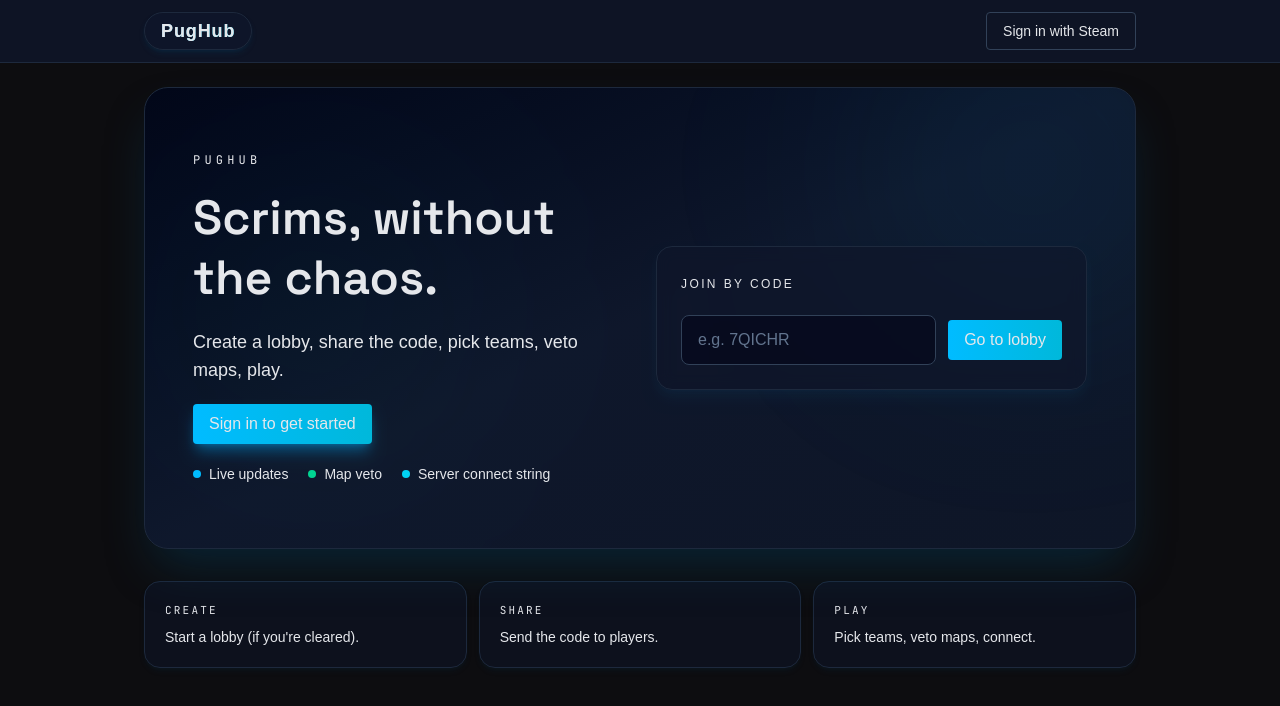
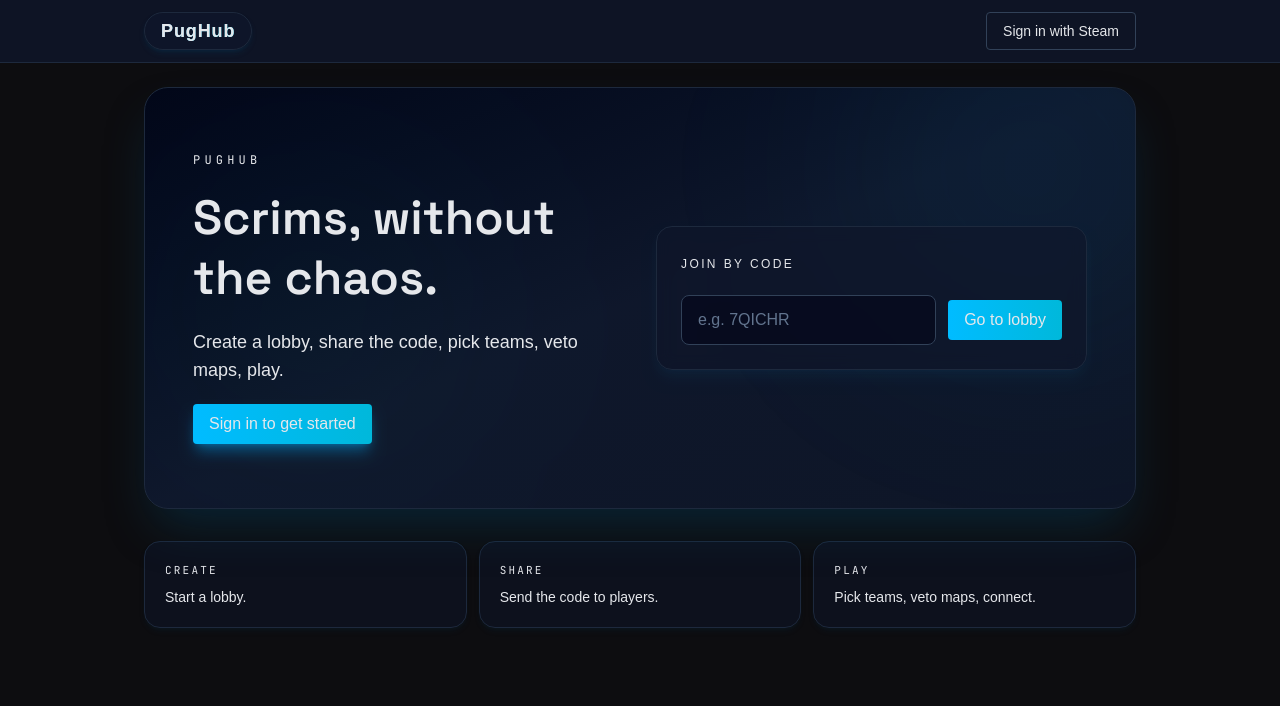
Before and after one commit to lunkki/pughub, a Next.js app: page / in a window 1280 px wide. Shown: the top 706 px of the page. Built offline with nearby package versions, Linux system fonts and the light colour scheme; no server answers.

Commit message:
landing page cleanup

```diff
--- a/app/page.tsx
+++ b/app/page.tsx
@@ -67,21 +67,6 @@
                 </Button>
               )}
             </div>
-
-            <div className="flex flex-wrap gap-5 text-sm text-slate-400">
-              <span className="flex items-center gap-2">
-                <span className="h-2 w-2 rounded-full bg-sky-400" />
-                Live updates
-              </span>
-              <span className="flex items-center gap-2">
-                <span className="h-2 w-2 rounded-full bg-emerald-400" />
-                Map veto
-              </span>
-              <span className="flex items-center gap-2">
-                <span className="h-2 w-2 rounded-full bg-cyan-400" />
-                Server connect string
-              </span>
-            </div>
           </div>
 
           <div className="flex-1">
@@ -92,7 +77,7 @@
 
       <section className="grid gap-3 md:grid-cols-3">
         {[
-          { title: "Create", body: "Start a lobby (if you're cleared)." },
+          { title: "Create", body: "Start a lobby." },
           { title: "Share", body: "Send the code to players." },
           { title: "Play", body: "Pick teams, veto maps, connect." },
         ].map((item) => (
```
